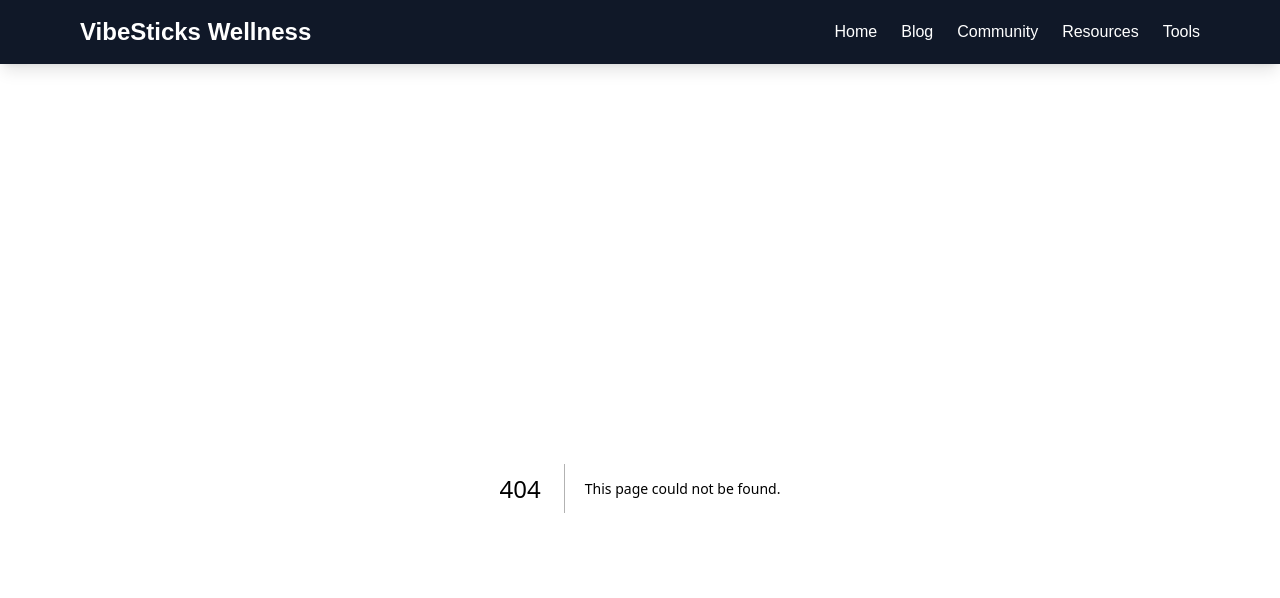
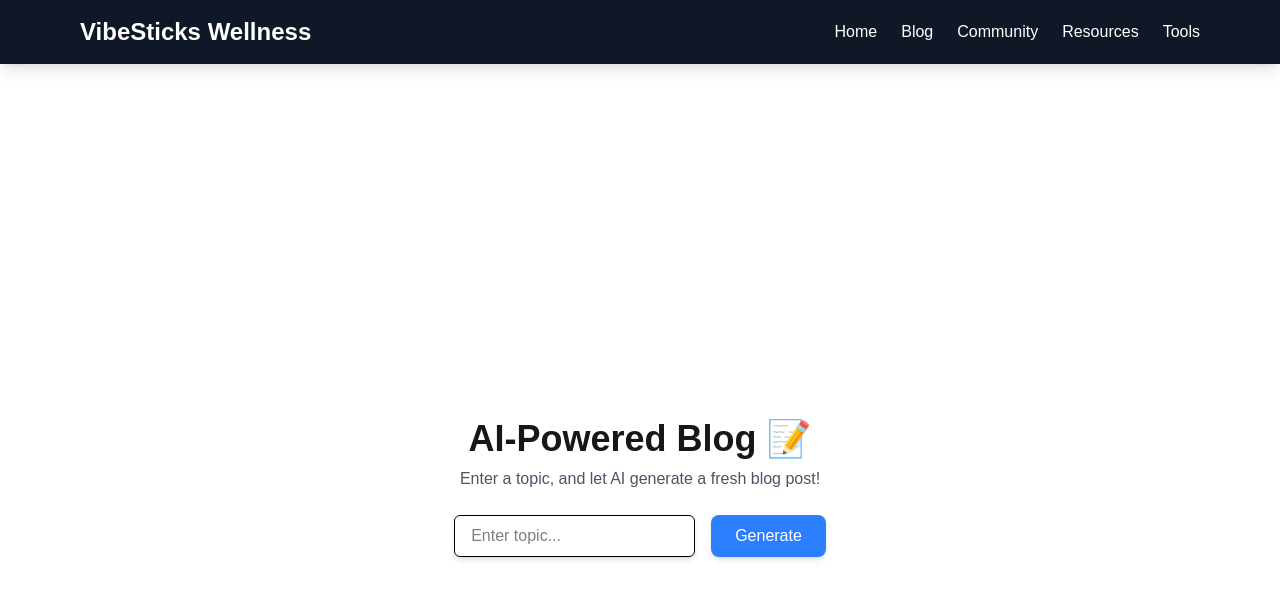
Before and after one commit to VibeLifeMartin/vibesticks-wellness, a Next.js app: page /blog in a window 1280 px wide. Before the commit this address had no page. Shown: the top 598 px of the page. Built offline with nearby package versions, Linux system fonts and the light colour scheme.

Commit message:
Added AI-powered blog generator with secure API routing

```diff
--- a/package.json
+++ b/package.json
@@ -12,7 +12,9 @@
     "@tailwindcss/aspect-ratio": "^0.4.2",
     "@tailwindcss/forms": "^0.5.10",
     "@tailwindcss/typography": "^0.5.16",
+    "dotenv": "^16.4.7",
     "next": "15.2.3",
+    "openai": "^4.87.4",
     "react": "^19.0.0",
     "react-dom": "^19.0.0"
   },
--- /dev/null
+++ b/src/app/api/generateBlog/route.ts
@@ -0,0 +1,37 @@
+import { NextResponse } from "next/server";
+
+export async function POST(request: Request) {
+  const { prompt } = await request.json();
+
+  if (!prompt) {
+    return NextResponse.json({ error: "Missing prompt" }, { status: 400 });
+  }
+
+  try {
+    const response = await fetch("https://api.openai.com/v1/chat/completions", {
+      method: "POST",
+      headers: {
+        "Content-Type": "application/json",
+        Authorization: `Bearer ${process.env.OPENAI_API_KEY}`,
+      },
+      body: JSON.stringify({
+        model: "gpt-3.5-turbo",
+        messages: [
+          { role: "user", content: `Write a blog post about: ${prompt}` }
+        ],
+        max_tokens: 500,
+      }),
+    });
+
+    const data = await response.json();
+
+    if (!response.ok) {
+      throw new Error(data.error?.message || "Failed to generate content");
+    }
+
+    return NextResponse.json({ text: data.choices[0]?.message?.content?.trim() || "No response" });
+  } catch (error) {
+    console.error("OpenAI API Error:", error);
+    return NextResponse.json({ error: "Failed to generate content" }, { status: 500 });
+  }
+}
--- /dev/null
+++ b/src/app/blog/page.tsx
@@ -0,0 +1,58 @@
+"use client";
+import { useState } from "react";
+
+export default function BlogPage() {
+  const [topic, setTopic] = useState("");
+  const [blogContent, setBlogContent] = useState("");
+
+  async function fetchAIContent() {
+    if (!topic) return;
+
+    try {
+      const response = await fetch("/api/generateBlog", {
+        method: "POST",
+        headers: { "Content-Type": "application/json" },
+        body: JSON.stringify({ prompt: topic }),
+      });
+
+      const data = await response.json();
+
+      if (response.ok) {
+        setBlogContent(data.text);
+      } else {
+        throw new Error(data.error || "Failed to generate content");
+      }
+    } catch (error) {
+      console.error("Error generating content:", error);
+      setBlogContent("Failed to generate content.");
+    }
+  }
+
+  return (
+    <div className="flex flex-col items-center justify-center min-h-screen bg-background p-6">
+      <h1 className="text-4xl font-bold">AI-Powered Blog 📝</h1>
+      <p className="mt-2 text-gray-600">Enter a topic, and let AI generate a fresh blog post!</p>
+      <div className="mt-6 flex space-x-4">
+        <input
+          type="text"
+          placeholder="Enter topic..."
+          value={topic}
+          onChange={(e) => setTopic(e.target.value)}
+          className="px-4 py-2 border rounded-md shadow-md text-black"
+        />
+        <button
+          onClick={fetchAIContent}
+          className="px-6 py-2 bg-blue-500 text-white rounded-lg shadow-md hover:bg-blue-700 transition"
+        >
+          Generate
+        </button>
+      </div>
+      {blogContent && (
+        <div className="mt-6 p-6 bg-white rounded-lg shadow-md">
+          <h2 className="text-2xl font-semibold">Generated Content</h2>
+          <p className="mt-2 text-gray-700">{blogContent}</p>
+        </div>
+      )}
+    </div>
+  );
+}
--- /dev/null
+++ b/src/app/community/page.tsx
@@ -0,0 +1,10 @@
+export default function CommunityPage() {
+    return (
+      <div className="min-h-screen flex flex-col items-center justify-center text-center">
+        <h1 className="text-5xl font-bold text-primary">Community 🏡</h1>
+        <p className="mt-4 text-lg text-gray-600">
+          A space for users to engage, share, and connect.
+        </p>
+      </div>
+    );
+  }
--- /dev/null
+++ b/src/app/resources/page.tsx
@@ -0,0 +1,10 @@
+export default function ResourcesPage() {
+    return (
+      <div className="min-h-screen flex flex-col items-center justify-center text-center">
+        <h1 className="text-5xl font-bold text-primary">Resources 📚</h1>
+        <p className="mt-4 text-lg text-gray-600">
+          A hub for wellness, longevity, and self-optimization knowledge.
+        </p>
+      </div>
+    );
+  }
--- /dev/null
+++ b/src/app/tools/page.tsx
@@ -0,0 +1,10 @@
+export default function ToolsPage() {
+    return (
+      <div className="min-h-screen flex flex-col items-center justify-center text-center">
+        <h1 className="text-5xl font-bold text-primary">Optimization Tools 🛠️</h1>
+        <p className="mt-4 text-lg text-gray-600">
+          AI-driven features and life-enhancing utilities.
+        </p>
+      </div>
+    );
+  }
```
Also changed, not shown: tailwind.config.js (renamed from src/app/tailwind.config.js), 1 other file (tests, documents, lock files or other folders).
